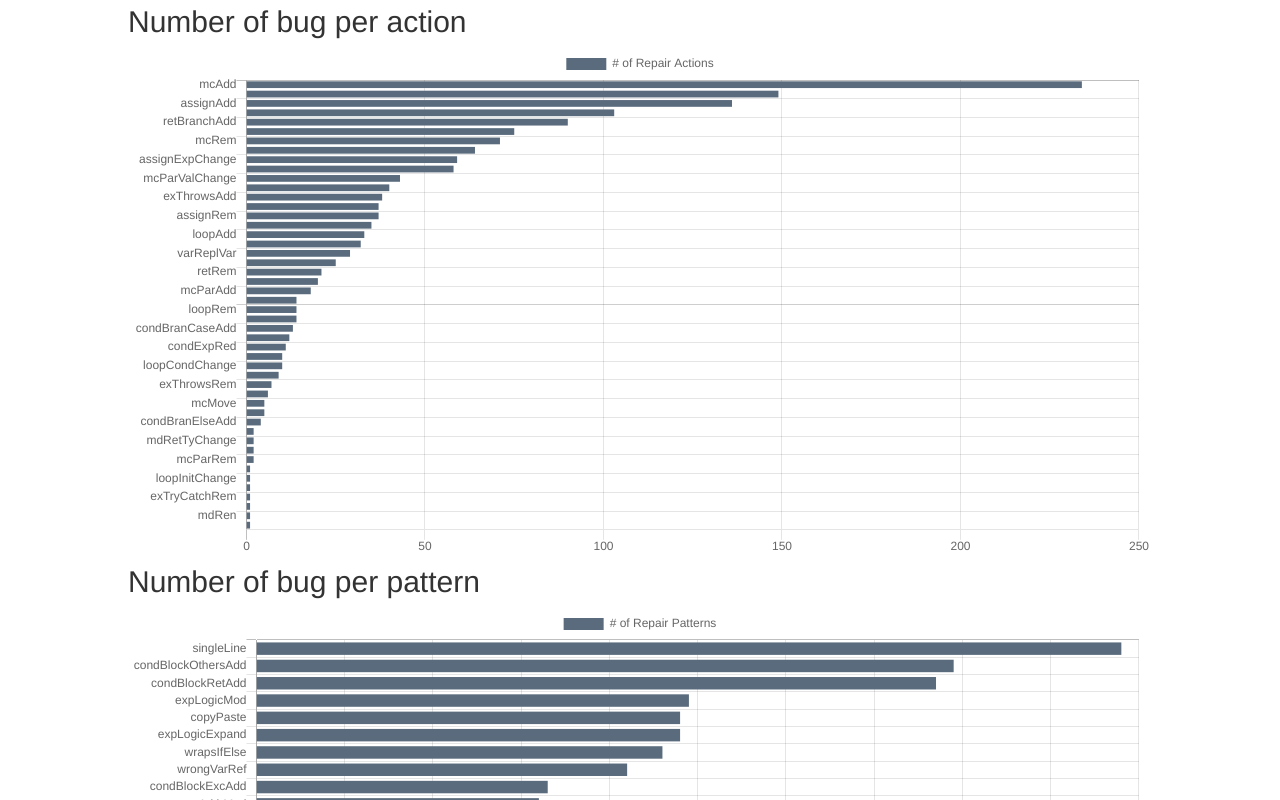
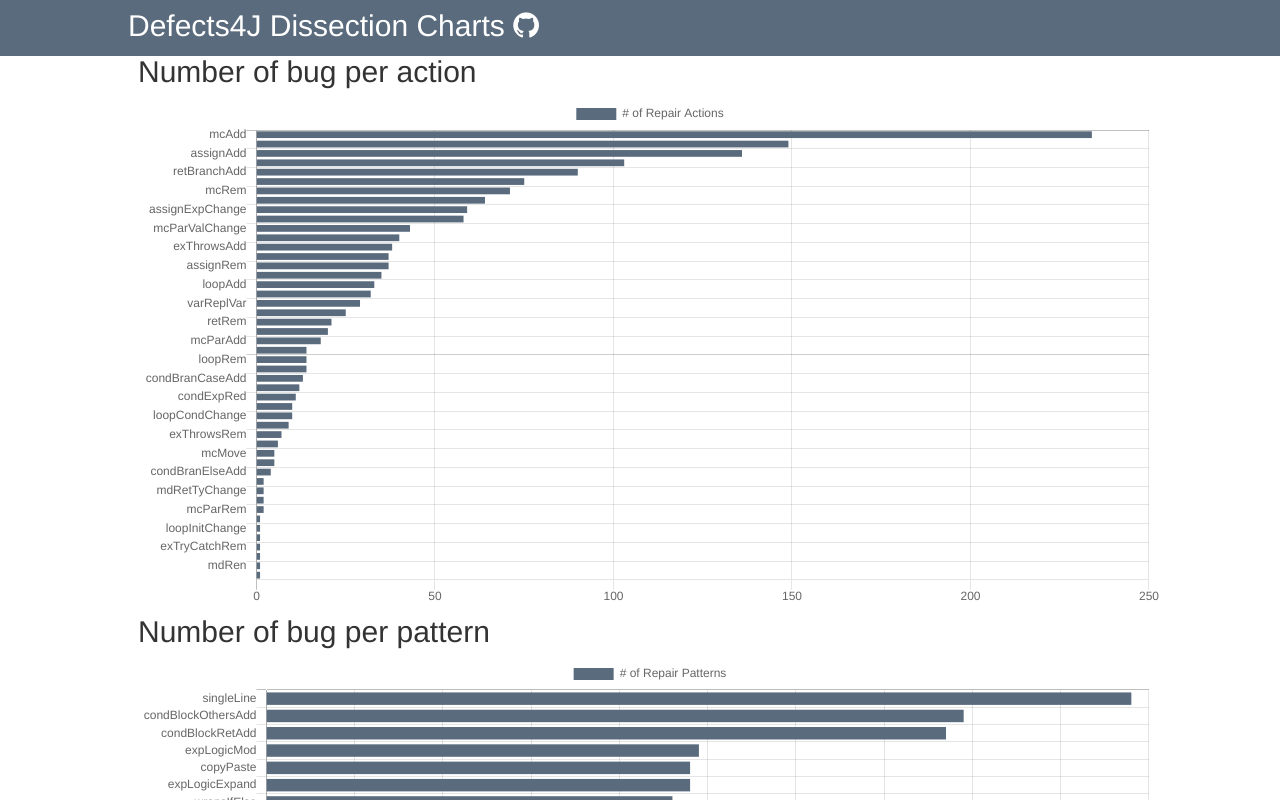
Before and after one commit to program-repair/defects4j-dissection, a plain HTML site: page docs/charts.html in a window 1280 px wide. Shown: the top 800 px of the page. Drawn offline with nearby package versions, Linux system fonts and the light colour scheme.

Commit message:
Update page style

```diff
--- a/docs/charts.html
+++ b/docs/charts.html
@@ -258,6 +258,21 @@
 		</script>
 
 		<style>
+			#wrapper {
+				padding: 0;
+			}
+			@media(min-width:768px) {
+    			.navbar-header {
+    				left: 0px;
+    				padding-left: 10vw;
+    			}
+    		}
+    		#page-wrapper {
+    			position: relative;
+    			width:80vw;
+    			padding-top: 50px;
+				margin: auto;
+    		}
 			.chart-container {
 				position: relative;
 				width:80vw;
@@ -270,21 +285,36 @@
 		</style>
 	</head>
 	<body>
+		<div id="wrapper">
+			<nav class="navbar navbar-inverse navbar-fixed-top" role="navigation">
+				<div class="navbar-header">
+					<h2>Defects4J Dissection Charts <a href="https://github.com/program-repair/defects4j-dissection"><i class="fa fa-github" aria-hidden="true"></i></a></h2>
+				</div>
+			</nav>
+			<div id="page-wrapper">
+				<h2>Number of bug per action</h2>
 				<div class="chart-container">
-			<h2>Number of bug per action</h2>
 					<canvas id="bugPerAction" width="400" height="200"></canvas>
+				</div>
 
 				<h2>Number of bug per pattern</h2>
+				<div class="chart-container">
 					<canvas id="bugPerPattern" width="400" height="200"></canvas>
+				</div>
 
 				<h2>Distribution of the number of actions by bug</h2>
+				<div class="chart-container">
 					<canvas id="distributionAction" width="400" height="200"></canvas>
+				</div>
 
 				<h2>Distribution of the number of patterns by bug</h2>
+				<div class="chart-container">
 					<canvas id="distributionPattern" width="400" height="200"></canvas>
+				</div>
 
 				<h2>Composition of the repair patterns in terms of repair actions.</h2>
 				<div id="canvass"></div>
 			</div>
+		</div>
 	</body>
 </html>
```
Lines whose indentation alone changed are shown as unchanged.
